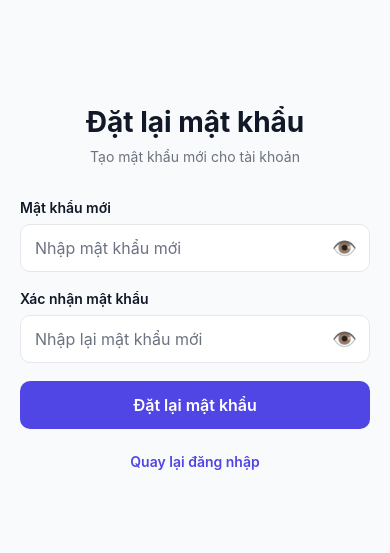
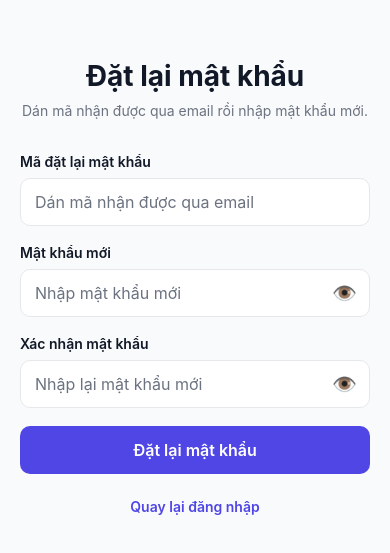
Before and after one commit to DuyBachh/appEduai, a React Native app: screen /ResetPassword in a window 390 px wide. Shown: the part 135-688 px from the top of the page. Built offline with nearby package versions, Linux system fonts and the light colour scheme.

Commit message:
feat(auth): add reset code input for secure email-based flow

```diff
--- a/src/features/auth/screens/ResetPasswordScreen.jsx
+++ b/src/features/auth/screens/ResetPasswordScreen.jsx
@@ -9,6 +9,7 @@ import {
 import colors from "../../../styles/colors";
 import AuthButton from "../components/AuthButton";
 import AuthError from "../components/AuthError";
+import AuthField from "../components/AuthField";
 import AuthHeader from "../components/AuthHeader";
 import AuthLayout from "../components/AuthLayout";
 import PasswordField from "../components/PasswordField";
@@ -58,8 +59,18 @@ export default function ResetPasswordScreen({
         <AuthLayout>
             <AuthHeader
                 title="Đặt lại mật khẩu"
-                subtitle="Tạo mật khẩu mới cho tài khoản"
+                subtitle="Dán mã nhận được qua email rồi nhập mật khẩu mới."
                 extra={email || undefined}
+            />
+
+            <AuthField
+                label="Mã đặt lại mật khẩu"
+                value={form.resetToken}
+                onChangeText={form.setResetToken}
+                placeholder="Dán mã nhận được qua email"
+                autoCapitalize="none"
+                autoCorrect={false}
+                editable={!form.loading}
             />
 
             <PasswordField
```
